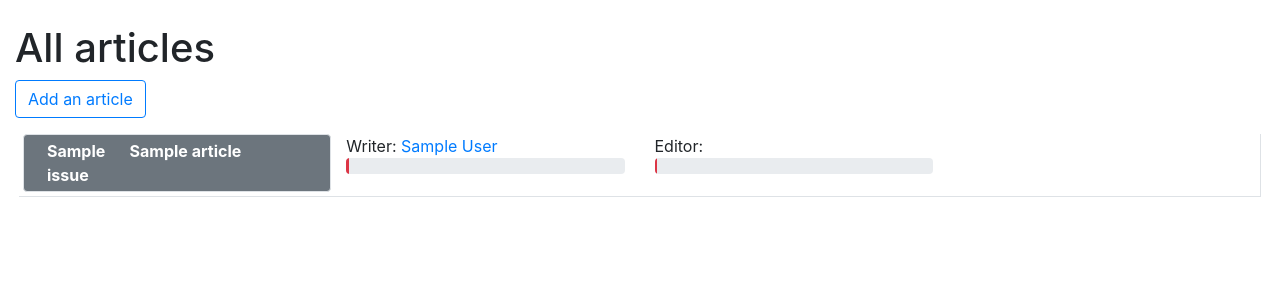
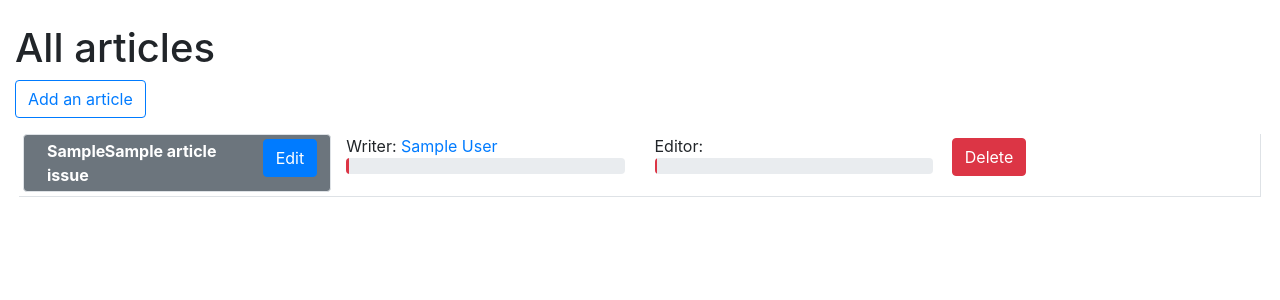
Before and after one commit to ValheKouneli/SkrolliEditor, a Flask app: page /articles/ in a window 1280 px wide. Shown: the part 56-356 px from the top of the page. Run offline with Flask 2, Linux system fonts and the light colour scheme; a user stored in the database is signed in; tables that the repository leaves empty hold one stand-in row (values such as "Sample post"); some libraries are stand-ins or nearby versions.

Commit message:
adds edit and delete buttons for article list

```diff
--- a/application/templates/articles/articlelist_macro.html
+++ b/application/templates/articles/articlelist_macro.html
@@ -5,14 +5,22 @@
 <div class="row border-right border-bottom px-1 pb-1 ml-1 mr-1">
 <div class="col-md-3 col-xs-12 border rounded bg-secondary">
     <div class="row font-weight-bold text-white p-1">
+
         {% if show_issue %}
-        <div class="col col-xs-1 col-md-3 mx-1">
+        <div class="col col-xs-12 col-md-2 mx-1">
         {{ article.issue }}
         </div>
         {% endif %}
-        <div class="col mx-1">
+
+        <div class="col col-md-flex col-xs-flex mx-1">
         {{ article.name }}
         </div>
+
+        {% if current_user.editor %}
+        <div class="col text-black mx-1 col-xs-12 col-md-3">
+        <a class="btn btn-primary" href="{{ url_for('article_update', article_id=article.id) }}" role="button">Edit</a>
+        </div>
+        {% endif %}
     </div>
 </div>
 <div class="col-md-3 col-xs-12">
@@ -47,6 +55,11 @@
     </div>
     </div>
 </div>
+{% if current_user.admin %}
+<div class="col-md-3 col-xs-12 p-1">
+<a class="btn btn-danger" href="{{ url_for('delete_article', article_id=article.id) }}" role="button">Delete</a>
+</div>
+{% endif %}
 </div>
 {% endfor %}
 {%- endmacro %}
```
